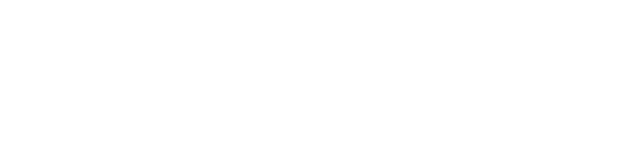
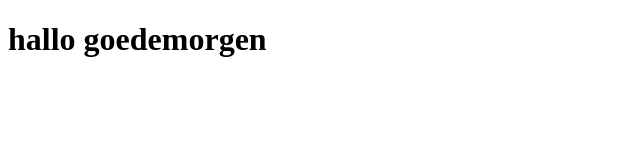
Before and after one commit to neon-git-tutorial/git-project-four, a plain HTML site: page index.html in a window 1280 px wide. Shown: the whole page, without its empty margins (0-640 px from the left). Drawn offline with Linux system fonts and the light colour scheme.

Commit message:
hallogoed

```diff
--- a/index.html
+++ b/index.html
@@ -6,6 +6,7 @@
     <title>Document</title>
 </head>
 <body>
+    <h1>hallo goedemorgen</h1>
 
 </body>
 </html>
```
